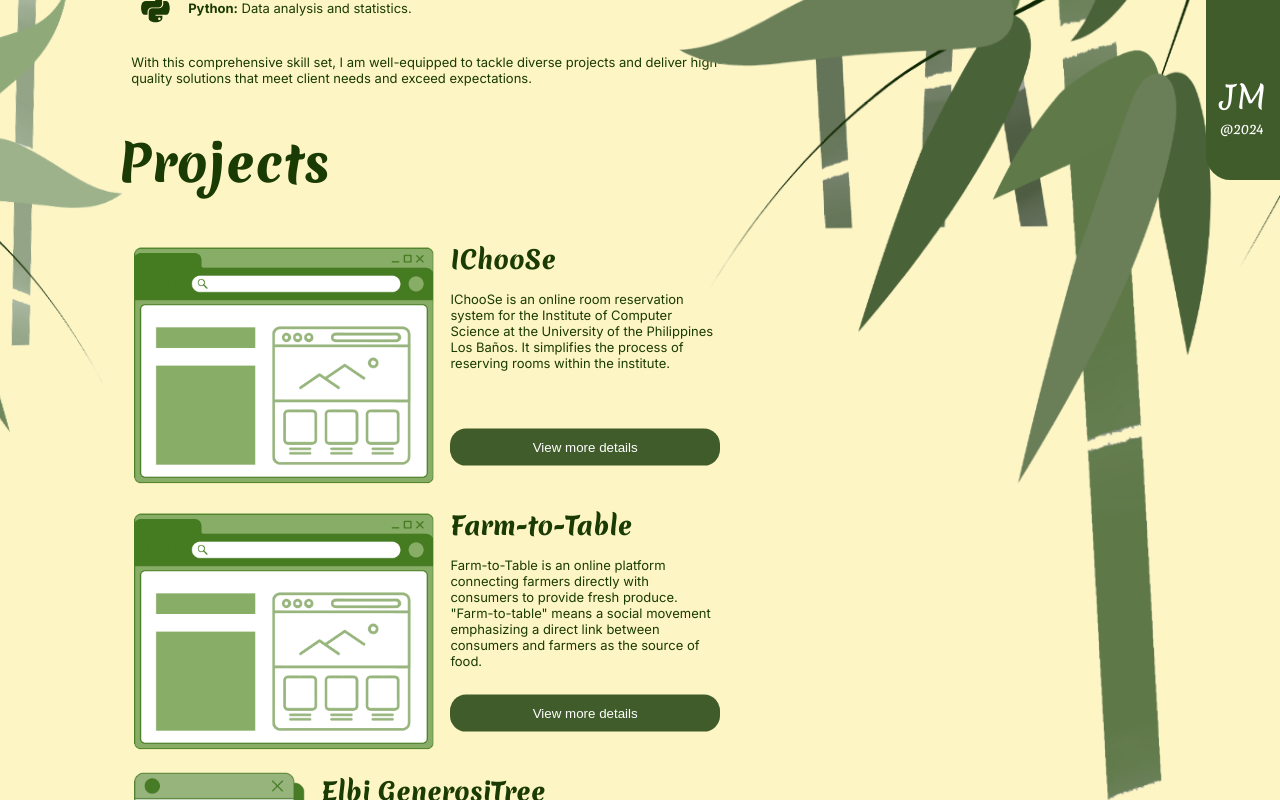
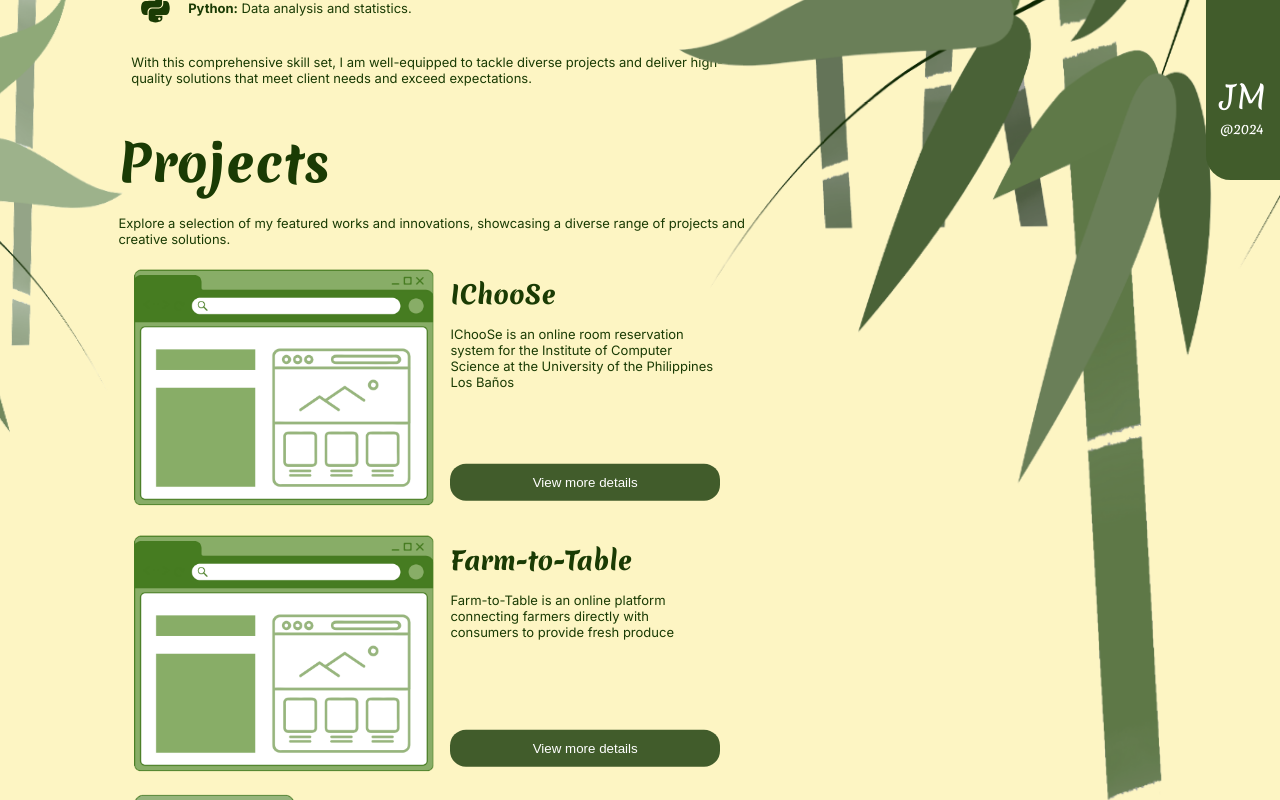
Before and after one commit to JomarMonreal/monreal-portfolio-alpha, a Next.js app: page / in a window 1280 px wide. Shown: the part 620-1420 px from the top of the page. Built offline with nearby package versions, Linux system fonts and the light colour scheme.

Commit message:
chore: project section with popup

```diff
--- a/src/components/ProjectsSection.tsx
+++ b/src/components/ProjectsSection.tsx
@@ -4,23 +4,32 @@ import { Project, convertToProjectsArray} from "@/types/types";
 import { ProjectsSectionCard } from "./ProjectsSectionCard";
 import projectsJSON from "../../public/json/projects.json"
 import { useState } from "react";
+import Popup from "./Popup";
+import { ProjectDetailScreen } from "../popup_screens/ProjectDetailScreen";
 
 export function ProjectsSection() {
   const [projects, setProjects] = useState<Project[]>(convertToProjectsArray(projectsJSON))
+  const [isPopupVisible, setIsPopupVisible] = useState(false)
+  const [currrentProject, setCurrrentProject] = useState<Project>(projects[0]);
 
   return (
-    <div>
-      <h2>Projects</h2>
+    <>
+      <h2 id="project_section" style={{marginBottom: "1rem"}}>Projects</h2>
+      <p>Explore a selection of my featured works and innovations, showcasing a diverse range of projects and creative solutions.</p>
       {projects.map((project, index) => (
         <ProjectsSectionCard
           key={index}
           type={project.type}
           imagePath={project.imagePath}
           title={project.title}
-          description={project.description}
+          description={project.description.split(".")[0]}
           projectUrl={project.projectUrl}
+          onViewClick={()=>{setIsPopupVisible(true); setCurrrentProject(project)}}
         />
       ))}
-    </div>
+      {isPopupVisible? <Popup onOutsideClick={()=>{setIsPopupVisible(false)}} borderRadius={"2rem"} width={"50vw"} height={"80vh"}>
+        <ProjectDetailScreen type={currrentProject.type} title={currrentProject.title} description={currrentProject.description} imageUrl={currrentProject.imageUrl} projectUrl={currrentProject.projectUrl}/>
+      </Popup>: null}
+    </>
   );
 }
--- a/src/components/ProjectsSection.module.css
+++ b/src/components/ProjectsSectionCard.module.css
@@ -14,5 +14,6 @@
 .projects_section_description{
     height: 50%;
     overflow: auto;
+    width: auto;
     text-overflow: ellipsis;
 }
--- a/src/components/ProjectsSectionCard.tsx
+++ b/src/components/ProjectsSectionCard.tsx
@@ -1,5 +1,5 @@
 import { FC } from "react";
-import styles from "./ProjectsSection.module.css";
+import styles from "./ProjectsSectionCard.module.css";
 import { ProjectType } from "../types/types";
 
 interface ProjectSectionCardProps{
@@ -8,15 +8,16 @@ interface ProjectSectionCardProps{
   title: string,
   description: string,
   projectUrl: string,
+  onViewClick: ()=>void
 }
 
 export const ProjectsSectionCard:FC<ProjectSectionCardProps> = (props) => {
   return <div className={styles.projects_section_card} style={{ alignItems: "center" }}>
     <img className={styles.projects_section_image} src={props.imagePath} />
-    <div className="padded flexed" style={{ flexDirection: "column", height: "100%" }}>
+    <div className="padded flexed" style={{ flexDirection: "column", justifyContent:"center", height: "100%" }}>
       <h3 style={{ margin: 0 }}>{props.title}</h3>
       <p className={styles.projects_section_description}>{props.description}</p>
-      <button style={{ width: "auto" }}>View more details</button>
+      <button style={{ width: "auto" }} onClick={props.onViewClick}>View more details</button>
     </div>
   </div>;
 }
```
